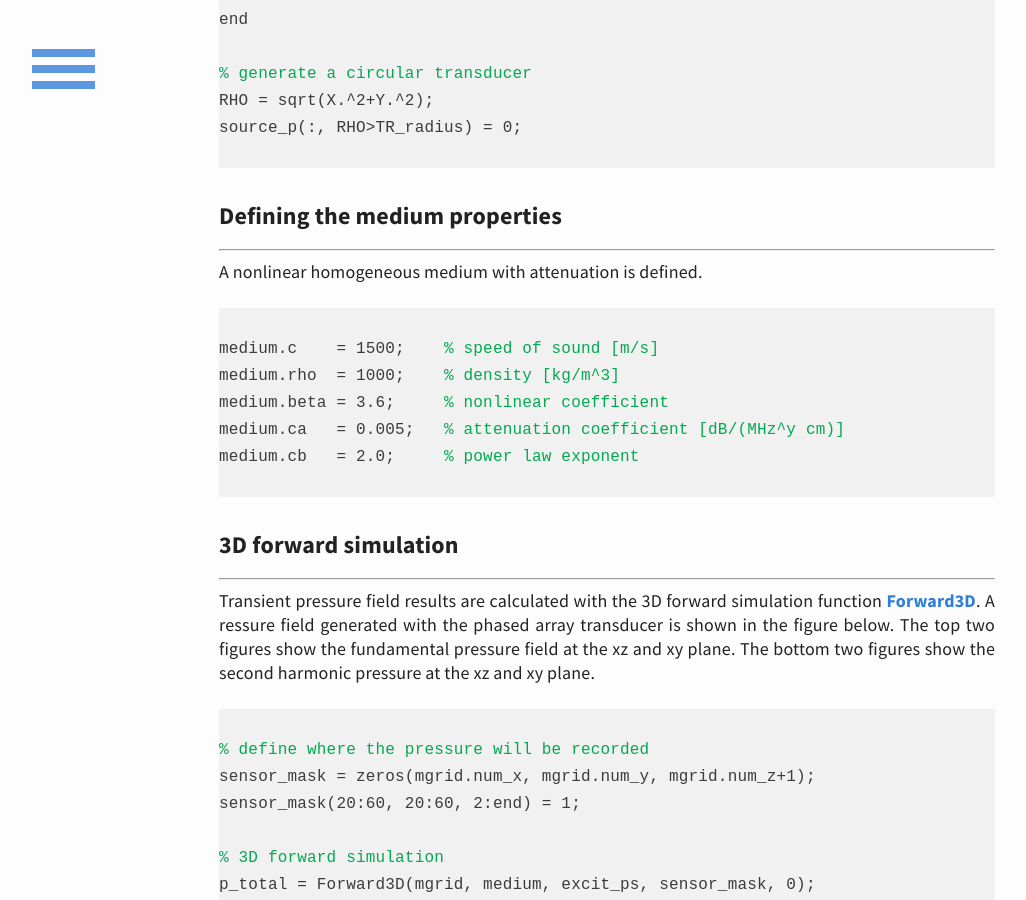
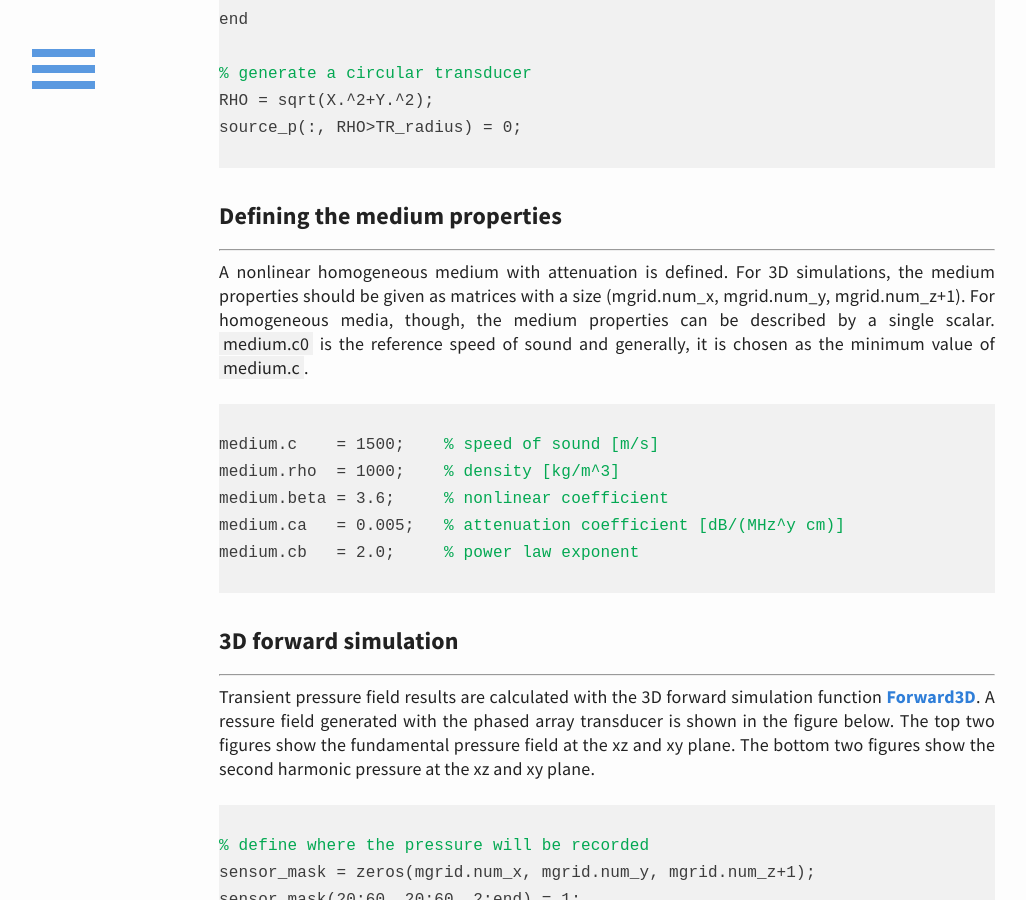
Before and after one commit to m-SOUND/mSOUND, a Jekyll site: the page built from _posts/2019-07-27-TMDM_3D_homogeneous.html, in a window 1280 px wide and 900 px high, scrolled down 1891 px. Shown: the whole window, without its empty margins (33-1059 px from the left). Built offline with Jekyll 4.4.1, drawn with Linux system fonts in a browser that asks for light colours.

Commit message:
Update 2019-07-27-TMDM_3D_homogeneous.html

```diff
--- a/_posts/2019-07-27-TMDM_3D_homogeneous.html
+++ b/_posts/2019-07-27-TMDM_3D_homogeneous.html
@@ -89,6 +89,10 @@
 <hr>
 <p>
 A nonlinear homogeneous medium with attenuation is defined.
+For 3D simulations, the medium properties should be given as matrices with a size (mgrid.num_x, mgrid.num_y,
+mgrid.num_z+1). For homogeneous media, though, the medium properties can be described by a single scalar.
+<span style="background-color:#f1f1f1">medium.c0</span> is the reference speed of sound and generally,
+it is chosen as the minimum value of <span style="background-color:#f1f1f1">medium.c</span>.
 <pre>
 <code>
 medium.c    = 1500;    <font color="#03a852">% speed of sound [m/s]</font>
```
